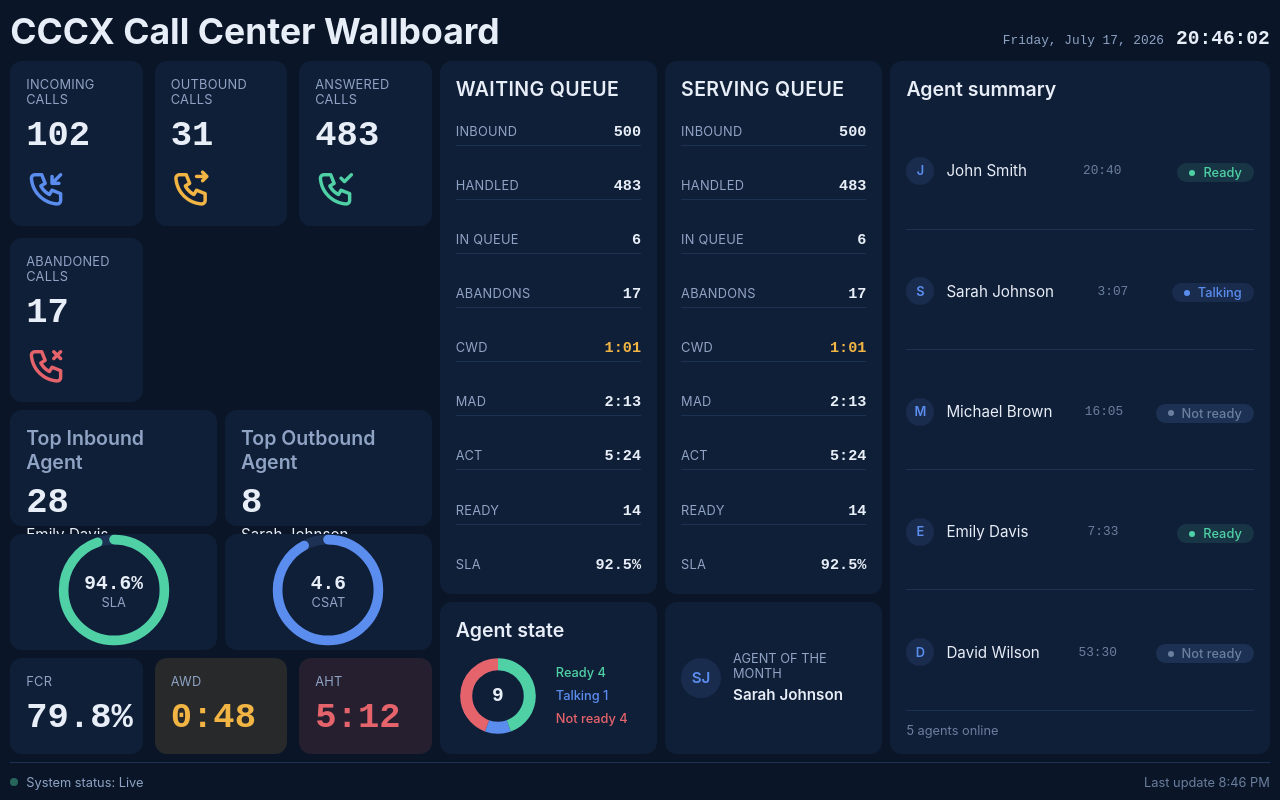
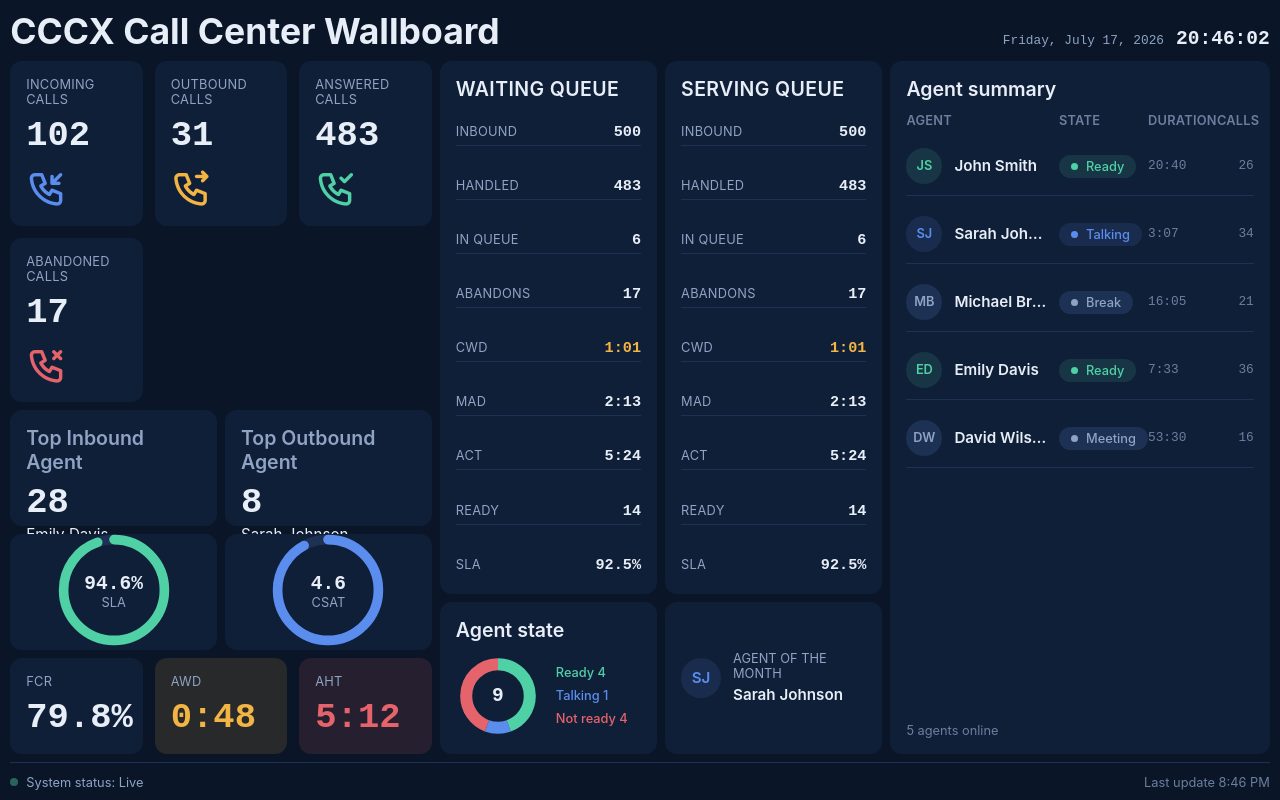
Before and after one commit to aliyasoubi/uccx-wallboard, an Angular app: page / in a window 1280 px wide. Built offline with nearby package versions, Linux system fonts and the light colour scheme.

Commit message:
bugfix: improve ui design of agent summary component

```diff
--- a/src/app/features/dashboard/components/agent-summary/agent-summary.component.html
+++ b/src/app/features/dashboard/components/agent-summary/agent-summary.component.html
@@ -4,15 +4,29 @@
   @if (agents().length === 0) {
     <p class="empty">No activity</p>
   } @else {
+    <div class="header-row">
+      <span>Agent</span>
+      <span>State</span>
+      <span>Duration</span>
+      <span class="header-calls">Calls</span>
+    </div>
+
     <ul class="list">
       @for (agent of agents(); track agent.id) {
         <li class="row" [attr.data-agent-id]="agent.id">
           <div class="identity">
-            <span class="avatar">{{ initialOf(agent.name) }}</span>
+            <span
+              class="avatar"
+              [style.background]="visualOf(agent).bgVar"
+              [style.color]="visualOf(agent).colorVar"
+            >
+              {{ initialsOf(agent.name) }}
+            </span>
             <span class="name">{{ agent.name }}</span>
           </div>
+          <app-status-badge [status]="agent.status" [reason]="agent.reason" />
           <span class="duration">{{ agent.statusDurationSeconds | formatDuration }}</span>
-          <app-status-badge [status]="agent.status" />
+          <span class="calls">{{ totalCalls(agent) }}</span>
         </li>
       }
     </ul>
--- a/src/app/features/dashboard/components/agent-summary/agent-summary.component.scss
+++ b/src/app/features/dashboard/components/agent-summary/agent-summary.component.scss
@@ -10,6 +10,16 @@
 }
 
 .roster {
+  // One column template shared by .header-row and every .row via this
+  // custom property. Single source of truth: the header and the data
+  // rows can never drift out of alignment with each other, which four
+  // independently-declared column widths would risk over time.
+  // minmax(0, Nfr) (not plain Nfr) is deliberate — it's what lets a long
+  // agent name ellipsize instead of forcing the row wider than the panel,
+  // the same overflow trap agent-of-month/top-agent-base were hardened
+  // against elsewhere.
+  --roster-columns: minmax(0, 2.1fr) minmax(0, 1.15fr) minmax(0, 0.85fr) minmax(0, 0.55fr);
+
   background: var(--color-surface-1);
   border-radius: var(--radius-md);
   padding: var(--space-4);
@@ -24,62 +34,73 @@
   font-weight: 600;
 }
 
+.header-row {
+  display: grid;
+  grid-template-columns: var(--roster-columns);
+  gap: var(--space-3);
+  padding: 0 0 var(--space-2);
+  font-size: var(--font-size-label);
+  font-weight: 600;
+  color: var(--color-text-muted);
+  text-transform: uppercase;
+  letter-spacing: 0.02em;
+  flex: 0 0 auto;
+}
+
+.header-calls {
+  text-align: end;
+}
+
 .list {
   list-style: none;
   margin: 0;
   padding: 0;
   display: flex;
   flex-direction: column;
-  gap: var(--space-1);
+  gap: var(--space-2);
   flex: 1 1 auto;
   min-height: 0;
 }
 
 .row {
-  // Every row shares the list's available height equally — with N rows,
-  // flexbox automatically gives each one 1/N of the space, so the list
-  // never needs to scroll or clip: it always fits exactly, whether there
-  // are 3 agents or 30. min-height: 0 is what lets a row shrink below its
-  // own content's natural size instead of forcing the list taller than
-  // its container (the same fix documented on .list historically, now
-  // applied per-row so growth is distributed rather than accumulated).
+  // flex-grow still lets rows share leftover space, but max-height caps
+  // how far that growth goes — with a small roster (e.g. 5 agents in a
+  // tall column), rows used to stretch to fill 1/N of the *entire* panel
+  // height, leaving a lot of dead space around each avatar. Now they
+  // grow to a comfortable size and stop; any further leftover space just
+  // sits empty below the last row instead of inflating every row.
   //
-  // Trade-off, stated plainly: this guarantees zero scrolling
-  // unconditionally, but rows do get shorter as the roster grows — at
-  // some roster size the per-row content (avatar, name, duration, status
-  // badge) will be tighter than at a small roster size. Realistic
-  // wallboard rosters (dozens of agents) stay comfortably legible; if a
-  // deployment regularly has a much larger roster, an auto-rotating
-  // paged view would be a better fit than either scrolling or shrinking
+  // flex-shrink (via min-height: 0) is still what protects the no-scroll
+  // guarantee at the other end: with a large roster, rows shrink below
+  // max-height, together, down to whatever fits — the same mechanism as
+  // before, just now also bounded on top. Realistic wallboard rosters
+  // (dozens of agents) stay comfortably legible; if a deployment
+  // regularly has a much larger roster, an auto-rotating paged view
+  // would be a better fit than either scrolling or shrinking
   // indefinitely — worth a conversation if that turns out to be the case.
   flex: 1 1 0;
   min-height: 0;
-  display: flex;
+  max-height: 3.75rem;
+  display: grid;
+  grid-template-columns: var(--roster-columns);
   align-items: center;
-  justify-content: space-between;
   gap: var(--space-3);
+  padding-block: var(--space-2);
   border-bottom: 1px solid var(--color-border);
   overflow: hidden;
-}
-
-.duration {
-  font-family: var(--font-family-mono);
-  font-size: var(--font-size-label);
-  color: var(--color-text-muted);
 }
 
 .identity {
   display: flex;
   align-items: center;
   gap: var(--space-3);
+  min-width: 0;
 }
 
 .avatar {
-  width: 28px;
-  height: 28px;
+  width: 36px;
+  height: 36px;
   border-radius: 50%;
-  background: var(--color-status-accent-bg);
-  color: var(--color-status-accent);
   display: flex;
   align-items: center;
   justify-content: center;
@@ -90,6 +111,22 @@
 
 .name {
   font-size: var(--font-size-body);
+  font-weight: 600;
+  overflow: hidden;
+  text-overflow: ellipsis;
+  white-space: nowrap;
+}
+
+.duration,
+.calls {
+  font-family: var(--font-family-mono);
+  font-size: var(--font-size-label);
+  color: var(--color-text-muted);
+  font-variant-numeric: tabular-nums;
+}
+
+.calls {
+  text-align: end;
 }
 
 .count {
--- a/src/app/features/dashboard/components/agent-summary/agent-summary.component.ts
+++ b/src/app/features/dashboard/components/agent-summary/agent-summary.component.ts
@@ -2,6 +2,7 @@ import { ChangeDetectionStrategy, Component, input } from '@angular/core';
 import { Agent } from '../../../../core/models/domain';
 import { StatusBadgeComponent } from '../../../../shared/components';
 import { FormatDurationPipe } from '../../../../shared/pipes/format-duration.pipe';
+import { AGENT_STATUS_VISUALS, StatusVisual } from '../../../../shared/status-visuals';
 
 // Module 4, "Agent Summary" (renamed from AgentRosterComponent).
 //
@@ -31,7 +32,27 @@ import { FormatDurationPipe } from '../../../../shared/pipes/format-duration.pip
 export class AgentSummaryComponent {
   readonly agents = input<Agent[]>([]);
 
-  initialOf(name: string): string {
-    return name.trim().charAt(0).toUpperCase() || '?';
+  // Two letters (first + last name) read more distinctly at a glance than
+  // one — "John Smith" and "Jane Sato" both used to collapse to the same
+  // "J" avatar. Guards against blank/single-word names the same way the
+  // original single-letter version did, so a bad record still can't throw
+  // and take down the rest of the list.
+  initialsOf(name: string): string {
+    const parts = name.trim().split(/\s+/).filter(Boolean);
+    if (parts.length === 0) return '?';
+    const first = parts[0].charAt(0);
+    const last = parts.length > 1 ? parts[parts.length - 1].charAt(0) : '';
+    return (first + last).toUpperCase();
+  }
+
+  // Avatar tint reuses the exact same status->color mapping the badge
+  // uses (single source of truth in shared/status-visuals.ts), so an
+  // agent's avatar and their status badge always agree with each other.
+  visualOf(agent: Agent): StatusVisual {
+    return AGENT_STATUS_VISUALS[agent.status];
+  }
+
+  totalCalls(agent: Agent): number {
+    return agent.inboundCalls + agent.outboundCalls;
   }
 }
--- a/src/app/shared/components/status-badge/status-badge.component.scss
+++ b/src/app/shared/components/status-badge/status-badge.component.scss
@@ -1,8 +1,15 @@
+// Custom elements default to display:inline — explicit here rather than
+// relying on the parent's flex/grid context to auto-blockify it, matching
+// the convention used by every other component in this app.
+:host {
+  display: block;
+}
+
 .badge {
   display: inline-flex;
   align-items: center;
   gap: var(--space-2);
-  padding: 2px var(--space-3);
+  padding: var(--space-1) var(--space-3);
   border-radius: 999px;
   font-size: var(--font-size-label);
   font-weight: 500;
@@ -10,8 +17,9 @@
 }
 
 .dot {
-  width: 6px;
-  height: 6px;
+  width: 7px;
+  height: 7px;
   border-radius: 50%;
+  flex-shrink: 0;
   transition: background var(--motion-medium) var(--motion-easing);
 }
--- a/src/app/shared/components/status-badge/status-badge.component.ts
+++ b/src/app/shared/components/status-badge/status-badge.component.ts
@@ -1,31 +1,6 @@
 import { ChangeDetectionStrategy, Component, computed, input } from '@angular/core';
 import { AgentStatus } from '../../../core/models/domain';
-
-interface StatusVisual {
-  label: string;
-  colorVar: string;
-  bgVar: string;
-}
-
-// Status meaning is never color-only: label text always accompanies the
-// color, satisfying the accessibility requirement from the README.
-const STATUS_VISUALS: Record<AgentStatus, StatusVisual> = {
-  [AgentStatus.Ready]: {
-    label: 'Ready',
-    colorVar: 'var(--color-status-normal)',
-    bgVar: 'var(--color-status-normal-bg)',
-  },
-  [AgentStatus.Talking]: {
-    label: 'Talking',
-    colorVar: 'var(--color-status-accent)',
-    bgVar: 'var(--color-status-accent-bg)',
-  },
-  [AgentStatus.NotReady]: {
-    label: 'Not ready',
-    colorVar: 'var(--color-status-neutral)',
-    bgVar: 'var(--color-surface-2)',
-  },
-};
+import { AGENT_STATUS_VISUALS } from '../../status-visuals';
 
 @Component({
   selector: 'app-status-badge',
@@ -37,5 +12,20 @@ const STATUS_VISUALS: Record<AgentStatus, StatusVisual> = {
 export class StatusBadgeComponent {
   readonly status = input.required<AgentStatus>();
 
-  readonly visual = computed(() => STATUS_VISUALS[this.status()]);
+  // Optional free-text sub-reason (e.g. "Break", "Meeting") — sourced
+  // today from Agent.reason, which the mapper already carries but no
+  // component previously displayed. Only ever shown for Not Ready: color
+  // and background stay tied to the actual status regardless, so an
+  // unrecognized or future reason string never invents a color that
+  // isn't backed by the severity/status model.
+  readonly reason = input<string | null>(null);
+
+  readonly visual = computed(() => {
+    const base = AGENT_STATUS_VISUALS[this.status()];
+    const reason = this.reason();
+    if (this.status() === AgentStatus.NotReady && reason) {
+      return { ...base, label: reason };
+    }
+    return base;
+  });
 }
--- /dev/null
+++ b/src/app/shared/status-visuals.ts
@@ -0,0 +1,38 @@
+import { AgentStatus } from '../core/models/domain';
+
+export interface StatusVisual {
+  label: string;
+  colorVar: string;
+  bgVar: string;
+}
+
+// Single source of truth for how each agent status is represented
+// visually (label, foreground color, background tint) — shared by
+// StatusBadgeComponent and AgentSummaryComponent's status-tinted avatars,
+// so the two always stay in sync instead of maintaining two copies of the
+// same color mapping. Status meaning is never color-only: label text
+// always accompanies the color, satisfying the accessibility requirement
+// from the README.
+//
+// Not Ready previously paired --color-status-neutral text on
+// --color-surface-2 — measured at 3.19:1 contrast, below WCAG AA's 4.5:1
+// floor for normal-size text. --color-text-secondary on the same
+// background measures ~6.4:1, comfortably passing, while staying visually
+// "neutral" rather than borrowing an alarm color the state doesn't warrant.
+export const AGENT_STATUS_VISUALS: Record<AgentStatus, StatusVisual> = {
+  [AgentStatus.Ready]: {
+    label: 'Ready',
+    colorVar: 'var(--color-status-normal)',
+    bgVar: 'var(--color-status-normal-bg)',
+  },
+  [AgentStatus.Talking]: {
+    label: 'Talking',
+    colorVar: 'var(--color-status-accent)',
+    bgVar: 'var(--color-status-accent-bg)',
+  },
+  [AgentStatus.NotReady]: {
+    label: 'Not ready',
+    colorVar: 'var(--color-text-secondary)',
+    bgVar: 'var(--color-surface-2)',
+  },
+};
```
Also changed, not shown: src/app/features/dashboard/components/kpi-metrics/kpi-metrics.component.ts (+10 -3 lines), 3 other files (tests, documents, lock files or other folders).
